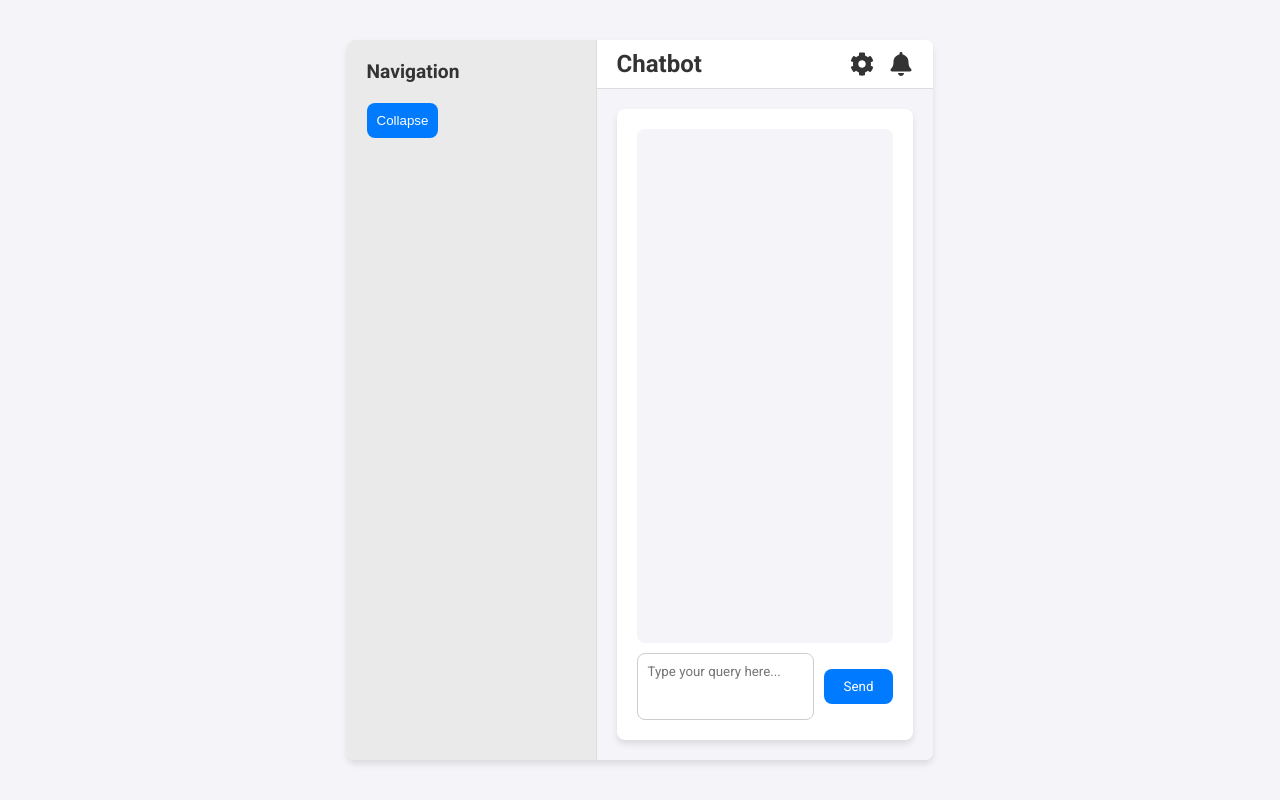
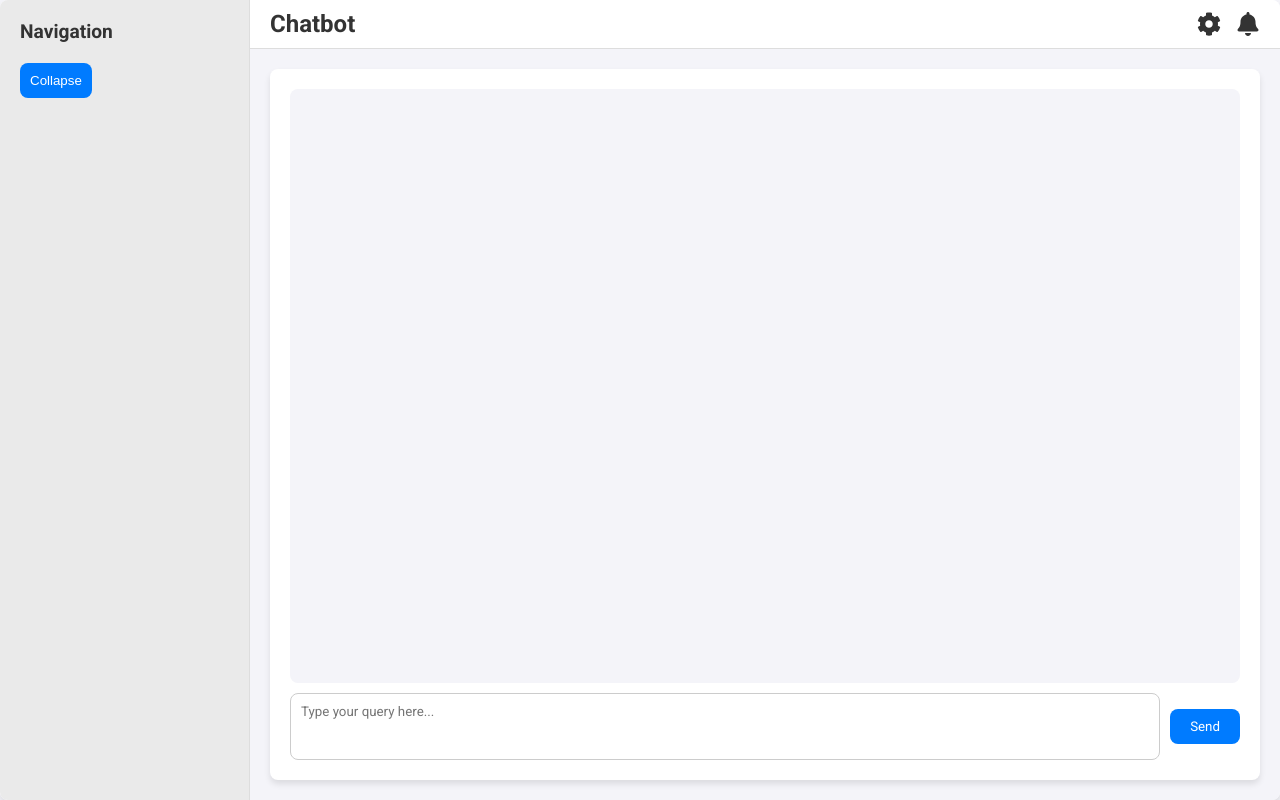
Before and after one commit to abhiverse01/Llama-3-chat-wrapper, a Next.js app: page / in a window 1280 px wide. Built offline with nearby package versions, Linux system fonts and the light colour scheme.

Commit message:
build v2.4 UI Enhance

```diff
--- a/public/styles/main.css
+++ b/public/styles/main.css
@@ -18,9 +18,8 @@ body {
 
 .chat-wrapper {
   display: flex;
-  width: 100%;
-  max-width: 1200px;
-  height: 90vh;
+  width: 100vw;
+  height: 100vh;
   background: #fff;
   box-shadow: 0 4px 6px rgba(0, 0, 0, 0.1);
   border-radius: 8px;
@@ -106,6 +105,7 @@ body {
   box-shadow: 0 4px 6px rgba(0, 0, 0, 0.1);
   background: #fff;
   padding: 20px;
+  overflow: hidden;
 }
 .main-chat .chat-container .chat-box .chat-response {
   flex: 1;
--- a/public/styles/main.scss
+++ b/public/styles/main.scss
@@ -30,9 +30,8 @@ body {
 // Chat wrapper
 .chat-wrapper {
     display: flex;
-    width: 100%;
-    max-width: 1200px;
-    height: 90vh;
+    width: 100vw;
+    height: 100vh;
     background: #fff;
     box-shadow: $box-shadow;
     border-radius: $border-radius;
@@ -129,6 +128,7 @@ body {
             box-shadow: $box-shadow;
             background: #fff;
             padding: 20px;
+            overflow: hidden;
 
             .chat-response {
                 flex: 1;
```
Also changed, not shown: 1 other file (tests, documents, lock files or other folders).
